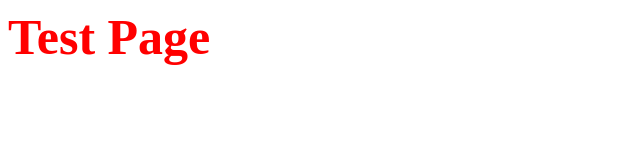
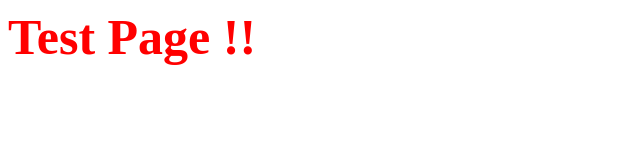
Before and after one commit to RapidAcezz/ChromeBot, a plain HTML site: page index.html in a window 1280 px wide. Shown: the full height of the page, 0-640 px from the left. Drawn offline with Linux system fonts and the light colour scheme.

Commit message:
Update index.html

```diff
--- a/index.html
+++ b/index.html
@@ -6,7 +6,7 @@ color:Red;
 }
 </style>
 <head>
-<h1> Test Page </h1>
+<h1> Test Page !! </h1>
 
 </head>
 </html>
```
